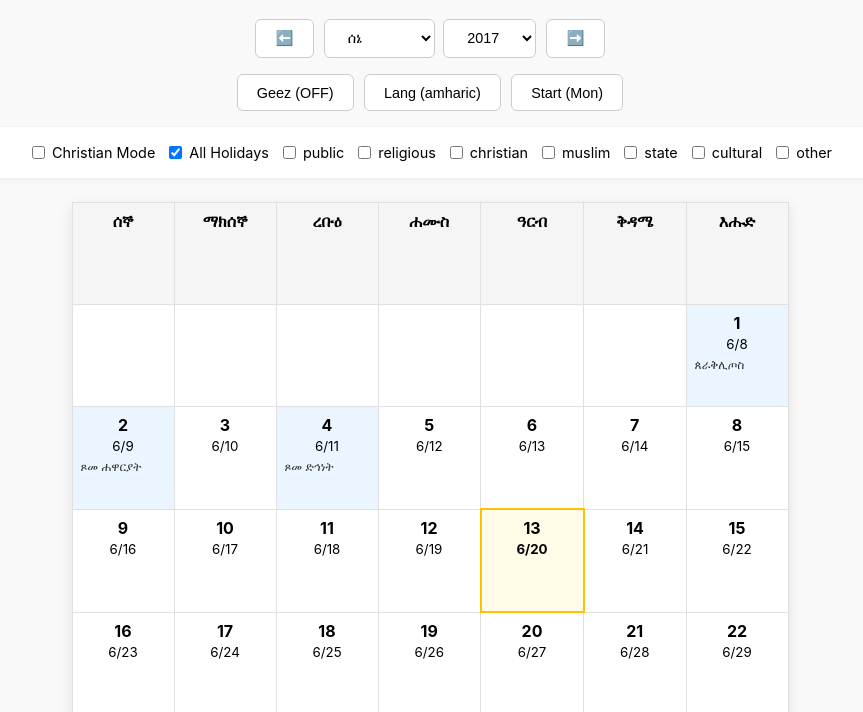
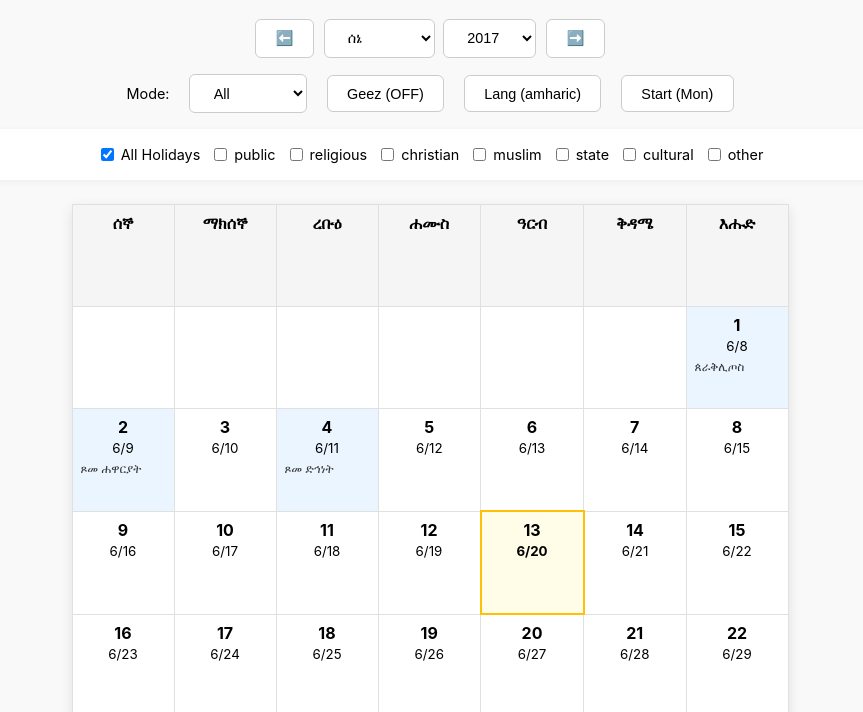
Before and after one commit to MelakuDemeke/kenat, a website: page examples/vanilla/index.html in a window 1280 px wide. Shown: the part 87-799 px from the top of the page, without its empty margins (210-1073 px from the left). Drawn offline with Linux system fonts and the light colour scheme.

Commit message:
Enhance holiday filtering by adding Muslim mode and Jummah support

```diff
--- a/examples/vanilla/index.html
+++ b/examples/vanilla/index.html
@@ -10,21 +10,29 @@
         th, td { border: 1px solid #e0e0e0; padding: 0.5rem; width: 85px; height: 85px; vertical-align: top; position: relative; }
         th { background-color: #f5f5f5; font-weight: 600; }
 
+        /* Day Cell Styles */
         .today { background-color: #fffde7; border: 2px solid #ffc107; font-weight: bold; }
         td.event-day { cursor: pointer; }
-        .official-holiday { background-color: #e3f2fd; }
-        .christian-holiday { background-color: #ebf5ff; }
+        .official-holiday { background-color: #e3f2fd; } /* Blue for Public/State holidays */
+        .christian-holiday { background-color: #ebf5ff; } /* Light blue for other Christian holidays */
+        .jummah-day { background-color: #e8f5e9; } /* Light green for Jummah */
 
+        /* Text Label Styles */
         .holiday-labels { font-size: 0.75rem; color: #333; margin-top: 5px; line-height: 1.2; text-align: left; max-height: 3.6em; overflow: hidden; }
         .holiday-labels .is-nigs { font-weight: bold; color: #b58c00; }
+        .holiday-labels .jummah-label { font-weight: bold; color: #388e3c; }
 
+        /* Controls Styling */
         .header-controls, .controls, .filter-controls { display: flex; flex-wrap: wrap; gap: 10px; justify-content: center; margin: 1rem 0; align-items: center; }
         .nav-controls { display: flex; align-items: center; gap: 0.5rem; }
+        .controls { gap: 20px; }
         .filter-controls { margin-bottom: 1.5rem; background-color: #fff; padding: 1rem; border-radius: 8px; box-shadow: 0 2px 8px rgba(0,0,0,0.05); }
-        .filter-controls label { font-size: 0.9rem; cursor: pointer; display: flex; align-items: center; gap: 4px; }
+        .filter-controls label, .controls label { font-size: 0.9rem; cursor: pointer; display: flex; align-items: center; gap: 4px; }
         .filter-controls label.disabled { color: #aaa; cursor: not-allowed; }
 
         button, select { padding: 0.6rem 1.2rem; font-size: 0.9rem; cursor: pointer; border-radius: 6px; border: 1px solid #ccc; background-color: #fff; }
+
+        /* Modal Styles */
         .modal { display: none; position: fixed; z-index: 1000; left: 0; top: 0; width: 100%; height: 100%; overflow: auto; background-color: rgba(0,0,0,0.5); justify-content: center; align-items: center; }
         .modal-content { background-color: #fefefe; margin: auto; padding: 25px; border: 1px solid #888; width: 90%; max-width: 500px; border-radius: 10px; position: relative; box-shadow: 0 5px 15px rgba(0,0,0,0.3); text-align: left; }
         .modal-close { color: #aaa; position: absolute; top: 10px; right: 20px; font-size: 28px; font-weight: bold; cursor: pointer; }
@@ -48,7 +56,7 @@
         let weekdayLang = 'amharic';
         let weekStart = 1;
         let holidayFilter = null;
-        let christianMode = false;
+        let activeMode = 'none'; // 'none', 'christian', or 'muslim'
 
         const initialDate = new Kenat().getEthiopian();
         let currentYear = initialDate.year;
@@ -77,13 +85,18 @@
             let { headers, days, year, month } = gridData;
 
             const holidaysForDay = (item) => {
-                return item.holidays.map(h => `<div class="${h.isNigs ? 'is-nigs' : ''}">${h.name}</div>`).join('');
+                return item.holidays.map(h => {
+                    let specialClass = '';
+                    if (h.isNigs) specialClass = 'is-nigs';
+                    if (h.key === 'jummah') specialClass = 'jummah-label';
+                    return `<div class="${specialClass}">${h.name}</div>`;
+                }).join('');
             };
 
             const yearForComparison = typeof year === 'string' ? toArabic(year) : year;
             const yearOptions = Array.from({length: 201}, (_, i) => 1900 + i).map(y => `<option value="${y}" ${y === yearForComparison ? 'selected' : ''}>${y}</option>`).join('');
             const monthOptions = monthNames.amharic.map((name, i) => `<option value="${i + 1}" ${i + 1 === month ? 'selected' : ''}>${name}</option>`).join('');
-            let html = `<div class="header-controls"><button id="prevMonth">⬅️</button><div class="nav-controls"><select id="monthSelector">${monthOptions}</select><select id="yearSelector">${yearOptions}</select></div><button id="nextMonth">➡️</button></div><div class="controls"><button id="toggleGeez">Geez (${useGeez ? 'ON' : 'OFF'})</button><button id="toggleLang">Lang (${weekdayLang})</button><button id="toggleWeekStart">Start (${weekStart === 1 ? 'Mon' : 'Sun'})</button></div><div class="filter-controls" id="filterControls"></div><table><thead><tr>${headers.map(day => `<th>${day}</th>`).join('')}</tr></thead><tbody>`;
+            let html = `<div class="header-controls"><button id="prevMonth">⬅️</button><div class="nav-controls"><select id="monthSelector">${monthOptions}</select><select id="yearSelector">${yearOptions}</select></div><button id="nextMonth">➡️</button></div><div class="controls"><label for="modeSelector">Mode:</label><select id="modeSelector"><option value="none" ${activeMode === 'none' ? 'selected' : ''}>All</option><option value="christian" ${activeMode === 'christian' ? 'selected' : ''}>Christian</option><option value="muslim" ${activeMode === 'muslim' ? 'selected' : ''}>Muslim</option></select><button id="toggleGeez">Geez (${useGeez ? 'ON' : 'OFF'})</button><button id="toggleLang">Lang (${weekdayLang})</button><button id="toggleWeekStart">Start (${weekStart === 1 ? 'Mon' : 'Sun'})</button></div><div class="filter-controls" id="filterControls"></div><table><thead><tr>${headers.map(day => `<th>${day}</th>`).join('')}</tr></thead><tbody>`;
 
             for (let i = 0; i < days.length; i += 7) {
                 html += '<tr>';
@@ -97,12 +110,13 @@
 
                         if (hasEvents) {
                             dayClasses.push('event-day');
-
                             const isOfficial = item.holidays.some(h => h.tags.includes(HolidayTags.PUBLIC) || h.tags.includes(HolidayTags.STATE));
                             const isChristian = item.holidays.some(h => h.tags.includes(HolidayTags.CHRISTIAN));
+                            const isJummah = item.holidays.some(h => h.key === 'jummah');
 
-                            if(isOfficial) dayClasses.push('official-holiday');
-                            if(isChristian && !isOfficial) dayClasses.push('christian-holiday');
+                            if (isOfficial) dayClasses.push('official-holiday');
+                            if (isChristian && !isOfficial) dayClasses.push('christian-holiday');
+                            if (isJummah) dayClasses.push('jummah-day');
                         }
 
                         const holidaysText = hasEvents ? holidaysForDay(item) : '';
@@ -120,22 +134,18 @@
 
         function renderFilterControls() {
             const controlsContainer = document.getElementById('filterControls');
-            let controlsHtml = `<label><input type="checkbox" id="christianModeToggle" ${christianMode ? 'checked' : ''}> Christian Mode</label>`;
-
-            const isDisabled = christianMode;
+            const isDisabled = activeMode !== 'none';
             const disabledAttr = isDisabled ? 'disabled' : '';
-
-            controlsHtml += `<label class="${isDisabled ? 'disabled' : ''}"><input type="checkbox" name="holidayTag" value="all" ${!holidayFilter || isDisabled ? 'checked' : ''} ${disabledAttr}> All Holidays</label>`;
+            let filterHtml = `<label class="${isDisabled ? 'disabled' : ''}"><input type="checkbox" name="holidayTag" value="all" ${!holidayFilter || isDisabled ? 'checked' : ''} ${disabledAttr}> All Holidays</label>`;
             for (const key in HolidayTags) {
                 const value = HolidayTags[key];
                 const isChecked = !isDisabled && holidayFilter && holidayFilter.includes(value);
-                controlsHtml += `<label class="${isDisabled ? 'disabled' : ''}"><input type="checkbox" name="holidayTag" value="${value}" ${isChecked ? 'checked' : ''} ${disabledAttr}> ${value}</label>`;
+                filterHtml += `<label class="${isDisabled ? 'disabled' : ''}"><input type="checkbox" name="holidayTag" value="${value}" ${isChecked ? 'checked' : ''} ${disabledAttr}> ${value}</label>`;
             }
-            controlsContainer.innerHTML = controlsHtml;
+            controlsContainer.innerHTML = filterHtml;
         }
 
         function attachEventListeners() {
-            // --- THIS IS THE FULLY RESTORED, WORKING LOGIC ---
             document.getElementById('prevMonth').onclick = () => {
                 const newGrid = monthGridInstance.down().generate();
                 currentYear = (typeof newGrid.year === 'string') ? toArabic(newGrid.year) : newGrid.year;
@@ -148,16 +158,15 @@
                 currentMonth = newGrid.month;
                 renderCalendar(newGrid);
             };
-
             document.getElementById('monthSelector').onchange = (e) => { currentMonth = parseInt(e.target.value); rerender(); };
             document.getElementById('yearSelector').onchange = (e) => { currentYear = parseInt(e.target.value); rerender(); };
             document.getElementById('toggleGeez').onclick = () => { useGeez = !useGeez; rerender(); };
             document.getElementById('toggleLang').onclick = () => { weekdayLang = weekdayLang === 'amharic' ? 'english' : 'amharic'; rerender(); };
             document.getElementById('toggleWeekStart').onclick = () => { weekStart = weekStart === 1 ? 0 : 1; rerender(); };
 
-            document.getElementById('christianModeToggle').onchange = (e) => {
-                christianMode = e.target.checked;
-                if (christianMode) {
+            document.getElementById('modeSelector').onchange = (e) => {
+                activeMode = e.target.value;
+                if (activeMode !== 'none') {
                     holidayFilter = null;
                 }
                 rerender();
@@ -175,19 +184,15 @@
 
             const allCheckbox = document.querySelector('input[name="holidayTag"][value="all"]');
             const otherCheckboxes = document.querySelectorAll('input[name="holidayTag"]:not([value="all"])');
-
             const updateFilter = () => {
                 const checkedValues = Array.from(otherCheckboxes).filter(i => i.checked).map(i => i.value);
                 if (checkedValues.length === 0) {
-                    allCheckbox.checked = true;
-                    holidayFilter = null;
+                    allCheckbox.checked = true; holidayFilter = null;
                 } else {
-                    allCheckbox.checked = false;
-                    holidayFilter = checkedValues;
+                    allCheckbox.checked = false; holidayFilter = checkedValues;
                 }
                 rerender();
             };
-
             if(allCheckbox) {
                 allCheckbox.onchange = () => {
                     if (allCheckbox.checked) {
@@ -208,7 +213,7 @@
                 month: currentMonth,
                 useGeez, weekdayLang, weekStart,
                 holidayFilter,
-                mode: christianMode ? 'christian' : null,
+                mode: activeMode,
             });
             renderCalendar(monthGridInstance.generate());
         }
--- a/src/MonthGrid.js
+++ b/src/MonthGrid.js
@@ -62,6 +62,8 @@ export class MonthGrid {
     let effectiveFilter = this.holidayFilter;
     if (this.mode === 'christian') {
       effectiveFilter = [HolidayTags.CHRISTIAN];
+    } else if (this.mode === 'muslim') {
+      effectiveFilter = [HolidayTags.MUSLIM];
     }
 
 
@@ -103,12 +105,20 @@ export class MonthGrid {
       const weekday = getWeekday(eth);
 
       const key = `${eth.year}-${eth.month}-${eth.day}`;
-
       let holidays = holidayMap[key] || [];
 
       if (this.mode === 'christian') {
         const saintsToday = saintsDayMap[eth.day] || [];
         holidays = holidays.concat(saintsToday);
+      }
+
+      if (this.mode === 'muslim' && weekday === 5) { // 5 corresponds to Friday
+        holidays.push({
+          key: 'jummah',
+          name: 'Jummah',
+          description: 'Weekly congregational prayer.',
+          tags: [HolidayTags.RELIGIOUS, HolidayTags.MUSLIM]
+        });
       }
 
       return {
```
